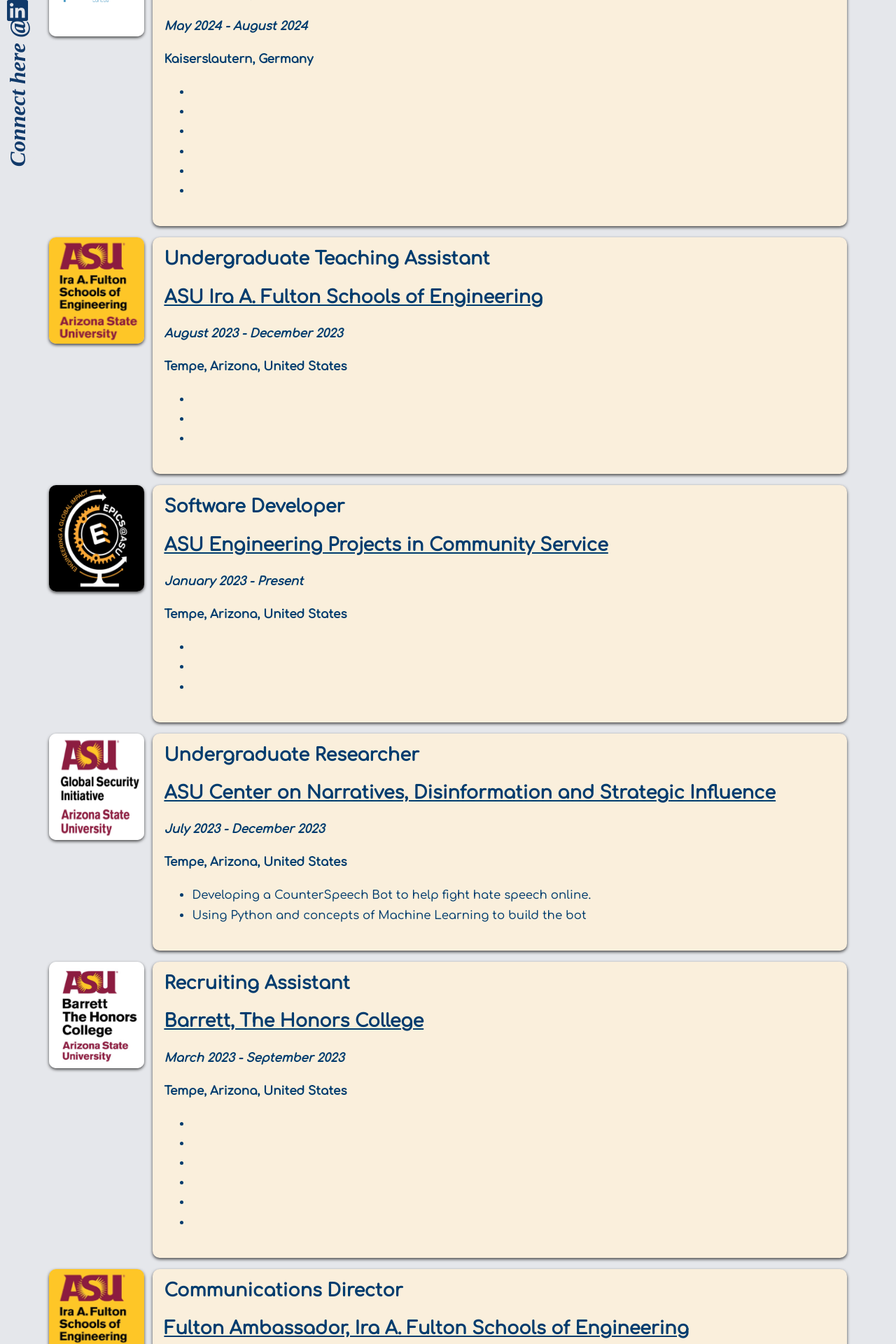
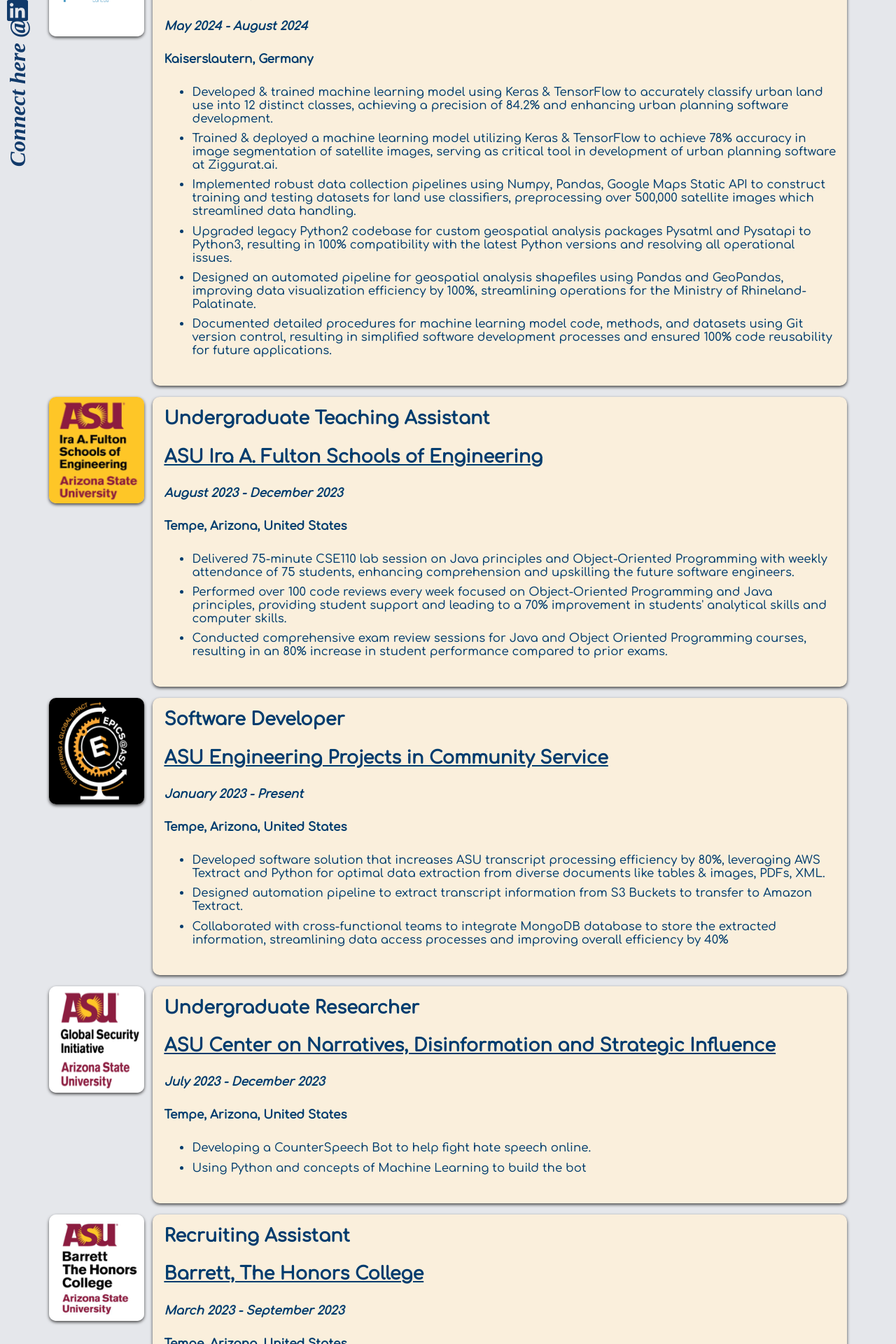
Before and after one commit to manas-1404/website-project, a React (Create React App) app: page /experience in a window 1280 px wide. Shown: the part 320-2240 px from the top of the page at 70% size. Built offline with nearby package versions, Linux system fonts and the light colour scheme; a web font is replaced by a local one.

Commit message:
Work-data bug fix for displaying newly added experience

```diff
--- a/src/work-data.js
+++ b/src/work-data.js
@@ -17,12 +17,12 @@
         timeline: "May 2024 - August 2024",
         city: "Kaiserslautern, Germany",
         role: [
-            "Developed & trained machine learning model using Keras & TensorFlow to accurately classify urban land use into 12 distinct classes, achieving a precision of 84.2% and enhancing urban planning software development.",
-            "Trained & deployed a machine learning model utilizing Keras & TensorFlow to achieve 78% accuracy in image segmentation of satellite images, serving as critical tool in development of urban planning software at Ziggurat.ai.",
-            "Implemented robust data collection pipelines using Numpy, Pandas, Google Maps Static API to construct training and testing datasets for land use classifiers, preprocessing over 500,000 satellite images which streamlined data handling.",
-            "Upgraded legacy Python2 codebase for custom geospatial analysis packages Pysatml and Pysatapi to Python3, resulting in 100% compatibility with the latest Python versions and resolving all operational issues.",
-            "Designed an automated pipeline for geospatial analysis shapefiles using Pandas and GeoPandas, improving data visualization efficiency by 100%, streamlining operations for the Ministry of Rhineland-Palatinate.",
-            "Documented detailed procedures for machine learning model code, methods, and datasets using Git version control, resulting in simplified software development processes and ensured 100% code reusability for future applications."
+            {index:1, point:"Developed & trained machine learning model using Keras & TensorFlow to accurately classify urban land use into 12 distinct classes, achieving a precision of 84.2% and enhancing urban planning software development."},
+            {index:2, point:"Trained & deployed a machine learning model utilizing Keras & TensorFlow to achieve 78% accuracy in image segmentation of satellite images, serving as critical tool in development of urban planning software at Ziggurat.ai."},
+            {index:3, point:"Implemented robust data collection pipelines using Numpy, Pandas, Google Maps Static API to construct training and testing datasets for land use classifiers, preprocessing over 500,000 satellite images which streamlined data handling."},
+            {index:4, point:"Upgraded legacy Python2 codebase for custom geospatial analysis packages Pysatml and Pysatapi to Python3, resulting in 100% compatibility with the latest Python versions and resolving all operational issues."},
+            {index:5, point:"Designed an automated pipeline for geospatial analysis shapefiles using Pandas and GeoPandas, improving data visualization efficiency by 100%, streamlining operations for the Ministry of Rhineland-Palatinate."},
+            {index:6, point:"Documented detailed procedures for machine learning model code, methods, and datasets using Git version control, resulting in simplified software development processes and ensured 100% code reusability for future applications."}
         ]
     },
     {
@@ -34,9 +34,9 @@
         timeline: "August 2023 - December 2023",
         city: "Tempe, Arizona, United States",
         role: [
-            "Delivered 75-minute CSE110 lab session on Java principles and Object-Oriented Programming with weekly attendance of 75 students, enhancing comprehension and upskilling the future software engineers.",
-            "Performed over 100 code reviews every week focused on Object-Oriented Programming and Java principles, providing student support and leading to a 70% improvement in students' analytical skills and computer skills.",
-            "Conducted comprehensive exam review sessions for Java and Object Oriented Programming courses, resulting in an 80% increase in student performance compared to prior exams."
+            {index:1, point:"Delivered 75-minute CSE110 lab session on Java principles and Object-Oriented Programming with weekly attendance of 75 students, enhancing comprehension and upskilling the future software engineers."},
+            {index:2, point:"Performed over 100 code reviews every week focused on Object-Oriented Programming and Java principles, providing student support and leading to a 70% improvement in students' analytical skills and computer skills."},
+            {index:3, point:"Conducted comprehensive exam review sessions for Java and Object Oriented Programming courses, resulting in an 80% increase in student performance compared to prior exams."}
         ]
     },
     {
@@ -48,9 +48,9 @@
         timeline: "January 2023 - Present",
         city: "Tempe, Arizona, United States",
         role: [
-            "Developed software solution that increases ASU transcript processing efficiency by 80%, leveraging AWS Textract and Python for optimal data extraction from diverse documents like tables & images, PDFs, XML.",
-            "Designed automation pipeline to extract transcript information from S3 Buckets to transfer to Amazon Textract.",
-            "Collaborated with cross-functional teams to integrate MongoDB database to store the extracted information, streamlining data access processes and improving overall efficiency by 40%"
+            {index:1, point:"Developed software solution that increases ASU transcript processing efficiency by 80%, leveraging AWS Textract and Python for optimal data extraction from diverse documents like tables & images, PDFs, XML."},
+            {index:2, point:"Designed automation pipeline to extract transcript information from S3 Buckets to transfer to Amazon Textract."},
+            {index:3, point:"Collaborated with cross-functional teams to integrate MongoDB database to store the extracted information, streamlining data access processes and improving overall efficiency by 40%"}
         ]
     },
     {
@@ -75,12 +75,12 @@
         timeline: "March 2023 - September 2023",
         city: "Tempe, Arizona, United States",
         role: [
-            "Increased efficiency of data entry & analysis of application activity and deposit status of 20000+ records by 75%",
-            "Analyzed and updated application data of 7000+ students every week using MySQL, Excel, Google Sheets.",
-            "Analyzed and compared yearly reports consisting of student data and demographic information of the past 3 years to the Recruitment Office at Barrett.",
-            "Tracked and updated ASU confirmation deposit status of 10000+ students using the application activity as reference in MySQL, Excel and Google Sheets.",
-            "Tracked and analyzed Barrett Application Timings report of the past 5 years consisting of 25000+ records and delivered it to the Barrett Dean, Barrett Program Director of Admissions & other key stakeholders",
-            "Provided excellent customer service to parents and students through phone calls, emails, in-person meetings"
+            {index: 1, point: "Increased efficiency of data entry & analysis of application activity and deposit status of 20000+ records by 75%"},
+            {index: 2, point: "Analyzed and updated application data of 7000+ students every week using MySQL, Excel, Google Sheets."},
+            {index: 3, point: "Analyzed and compared yearly reports consisting of student data and demographic information of the past 3 years to the Recruitment Office at Barrett."},
+            {index: 4, point: "Tracked and updated ASU confirmation deposit status of 10000+ students using the application activity as reference in MySQL, Excel and Google Sheets."},
+            {index: 5, point: "Tracked and analyzed Barrett Application Timings report of the past 5 years consisting of 25000+ records and delivered it to the Barrett Dean, Barrett Program Director of Admissions & other key stakeholders"},
+            {index: 6, point: "Provided excellent customer service to parents and students through phone calls, emails, in-person meetings"}
         ]
     },
     {
```
